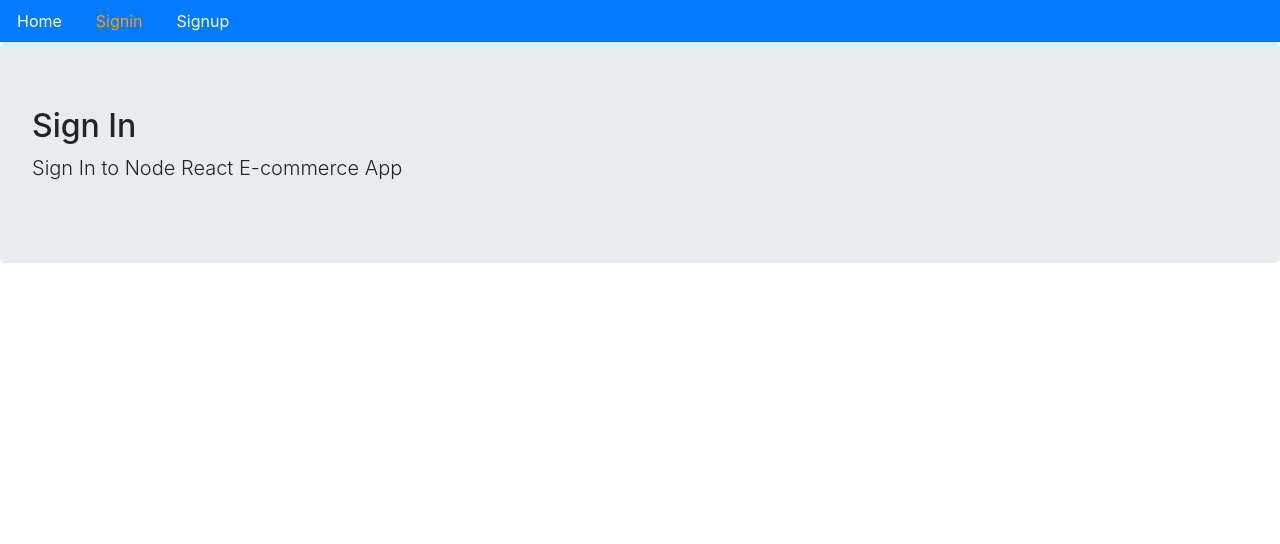
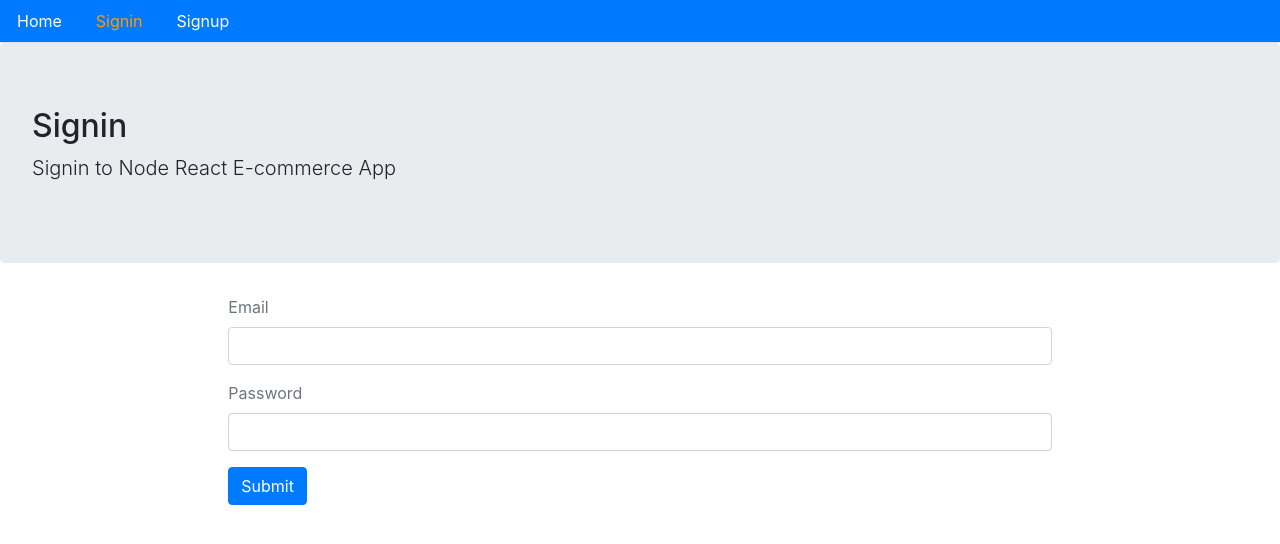
Before and after one commit to KTran-Tech/eCommerce, a React (Create React App) app in the folder front-end/: page /signin in a window 1280 px wide. Shown: the top 544 px of the page. Built offline with nearby package versions, Linux system fonts and the light colour scheme.

Commit message:
User Signin but with bugs

```diff
--- /dev/null
+++ b/front-end/src/actions/auth/index.js
@@ -0,0 +1,39 @@
+import { API } from '../../config';
+
+export const signup = (user) => {
+  // console.log(name, email, password);
+  return fetch(`${API}/auth/signup`, {
+    method: 'POST',
+    headers: {
+      Accept: 'application/json',
+      'Content-Type': 'application/json',
+    },
+    //convert 'user' object into json string
+    body: JSON.stringify(user),
+  })
+    .then((response) => {
+      return response.json();
+    })
+    .catch((err) => {
+      console.log(err);
+    });
+};
+
+export const signin = (user) => {
+  // console.log(name, email, password);
+  return fetch(`${API}/auth/signin`, {
+    method: 'POST',
+    headers: {
+      Accept: 'application/json',
+      'Content-Type': 'application/json',
+    },
+    //convert 'user' object into json string
+    body: JSON.stringify(user),
+  })
+    .then((response) => {
+      return response.json();
+    })
+    .catch((err) => {
+      console.log(err);
+    });
+};
--- a/front-end/src/components/user/Signin.js
+++ b/front-end/src/components/user/Signin.js
@@ -1,11 +1,110 @@
-import React from 'react';
+import React, { useState } from 'react';
+import { Link, Redirect } from 'react-router-dom';
 import Layout from '../core/Layout';
+import { signin } from '../../actions/auth/index';
 
-const Signin = () => (
-  <Layout
-    title='Sign In'
-    description='Sign In to Node React E-commerce App'
-  ></Layout>
-);
+const Signin = () => {
+  const [values, setValues] = useState({
+    email: '',
+    password: '',
+    error: '',
+    loading: false,
+    redirectToReferrer: false,
+  });
+
+  //=================================================
+  const { email, password, loading, error, redirectToReferrer } = values;
+
+  const handleChange = (e) => {
+    //hide errors if there are any
+    setValues({ ...values, error: false, [e.target.name]: e.target.value });
+  };
+
+  const clickSubmit = (event) => {
+    event.preventDefault();
+    setValues({ ...values, error: false, loading: true });
+    //pass in the values as an object
+    signin({ email, password }).then((data) => {
+      //makes sure 'error' specifically is returned and not 'err' or anything else from the backend
+      if (data.error) {
+        setValues({ ...values, error: data.error, loading: false });
+      } else {
+        setValues({
+          ...values,
+          redirectToReferrer: true,
+        });
+      }
+    });
+  };
+
+  //
+  const signinForm = () => (
+    <form>
+      <div className='form-group'>
+        <label className='text-muted'>Email</label>
+        <input
+          onChange={(e) => handleChange(e)}
+          type='email'
+          className='form-control'
+          name='email'
+          value={email}
+        />
+      </div>
+
+      <div className='form-group'>
+        <label className='text-muted'>Password</label>
+        <input
+          onChange={(e) => handleChange(e)}
+          type='password'
+          className='form-control'
+          name='password'
+          value={password}
+        />
+      </div>
+
+      <button onClick={clickSubmit} className='btn btn-primary'>
+        Submit
+      </button>
+    </form>
+  );
+
+  const showError = () => (
+    <div
+      className='alert alert-danger'
+      style={{ display: error ? '' : 'none' }}
+    >
+      {error}
+    </div>
+  );
+
+  //if loading is true THEN do...
+  const showLoading = () =>
+    loading && (
+      <div className='alert alert-info'>
+        <h2>Loading...</h2>
+      </div>
+    );
+
+  const redirectUser = () => {
+    if (redirectToReferrer) {
+      return <Redirect to='/' />;
+    }
+  };
+
+  return (
+    <Layout
+      title='Signin'
+      description='Signin to Node React E-commerce App'
+      className='container col-md-8 offset-md-2'
+    >
+      {showLoading()}
+      {redirectUser()}
+      {showError()}
+      {/* this is considered to be the 'children' props */}
+      {signinForm()}
+    </Layout>
+  );
+  //
+};
 
 export default Signin;
--- a/front-end/src/components/user/Signup.js
+++ b/front-end/src/components/user/Signup.js
@@ -1,7 +1,7 @@
 import React, { useState } from 'react';
 import { Link } from 'react-router-dom';
 import Layout from '../core/Layout';
-import { API } from '../../config';
+import {signup} from '../../actions/auth/index'
 
 const Signup = () => {
   const [values, setValues] = useState({
@@ -20,24 +20,6 @@
     setValues({ ...values, error: false, [e.target.name]: e.target.value });
   };
 
-  const signup = (user) => {
-    // console.log(name, email, password);
-    return fetch(`${API}/auth/signup`, {
-      method: 'POST',
-      headers: {
-        Accept: 'application/json',
-        'Content-Type': 'application/json',
-      },
-      //convert 'user' object into json string
-      body: JSON.stringify(user),
-    })
-      .then((response) => {
-        return response.json();
-      })
-      .catch((err) => {
-        console.log(err);
-      });
-  };
 
   const clickSubmit = (event) => {
     event.preventDefault();
```
